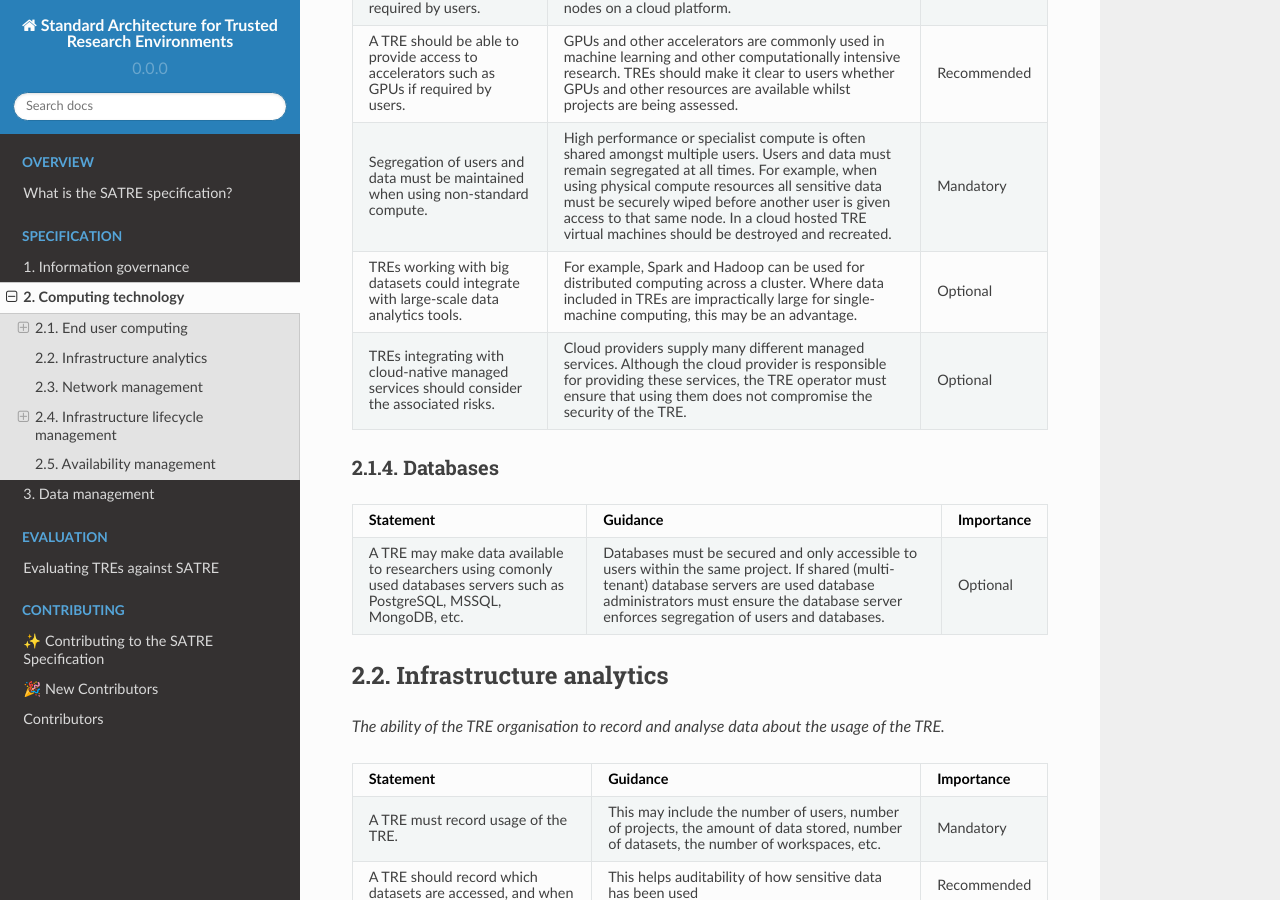
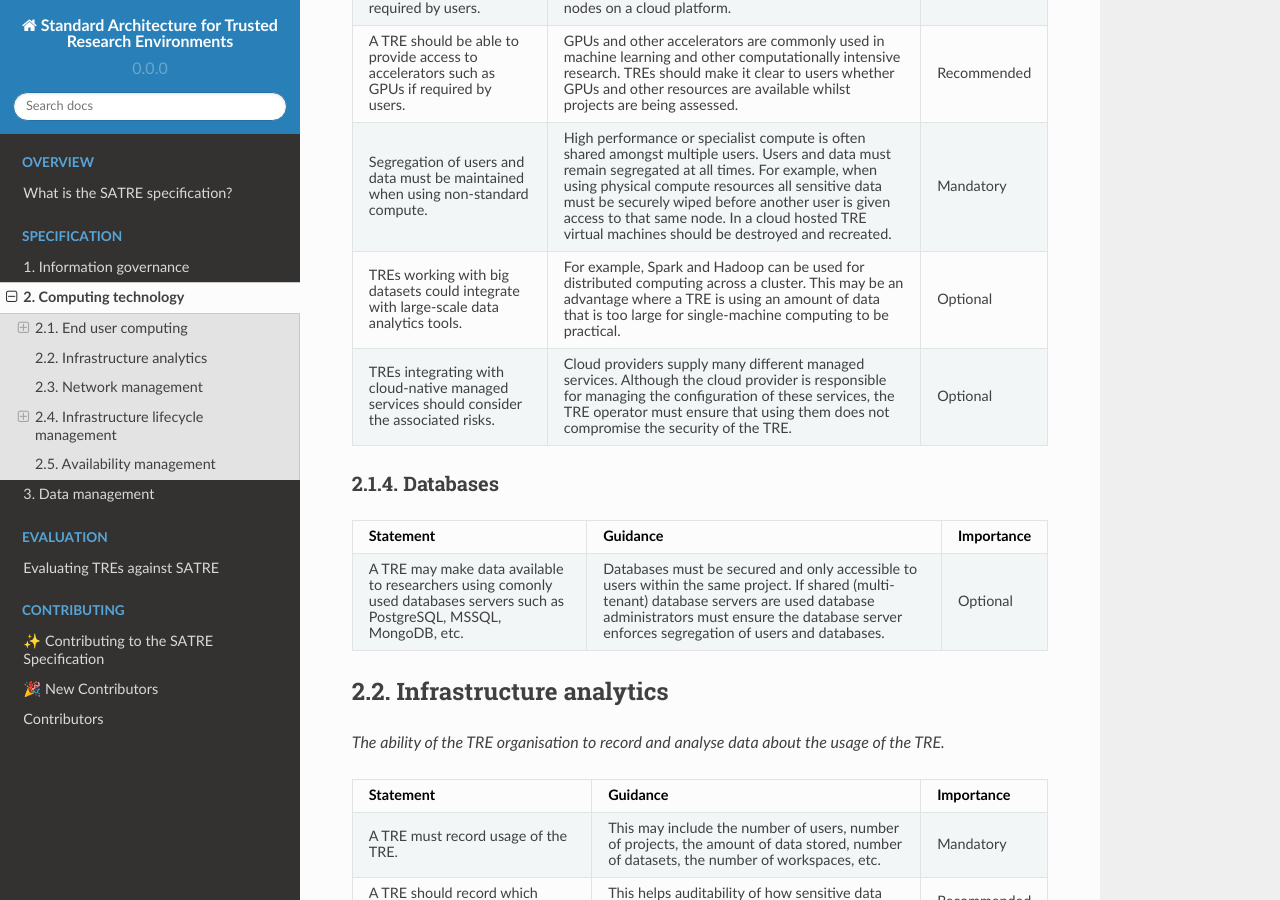
Before and after one commit to sa-tre/satre-specification, a Sphinx documentation site: the page built from docs/source/pillars/computing_technology.md, in a window 1280 px wide and 900 px high, scrolled down 2682 px. Built offline with Sphinx 7.4.7 and the Read the Docs theme 2.0.0, drawn with Linux system fonts in a browser that asks for light colours.

Commit message:
:memo: Minor rewording changes

````diff
--- a/docs/source/pillars/computing_technology.md
+++ b/docs/source/pillars/computing_technology.md
@@ -114,11 +114,11 @@ _The ability to run analyses requiring more compute resources, or more specialis
   - Mandatory
 * - TREs working with big datasets could integrate with large-scale data analytics tools.
   - For example, Spark and Hadoop can be used for distributed computing across a cluster.
-    Where data included in TREs are impractically large for single-machine computing, this may be an advantage.
+    This may be an advantage where a TRE is using an amount of data that is too large for single-machine computing to be practical.
   - Optional
 * - TREs integrating with cloud-native managed services should consider the associated risks.
   - Cloud providers supply many different managed services.
-    Although the cloud provider is responsible for providing these services, the TRE operator must ensure that using them does not compromise the security of the TRE.
+    Although the cloud provider is responsible for managing the configuration of these services, the TRE operator must ensure that using them does not compromise the security of the TRE.
   - Optional
 ```
 
````
